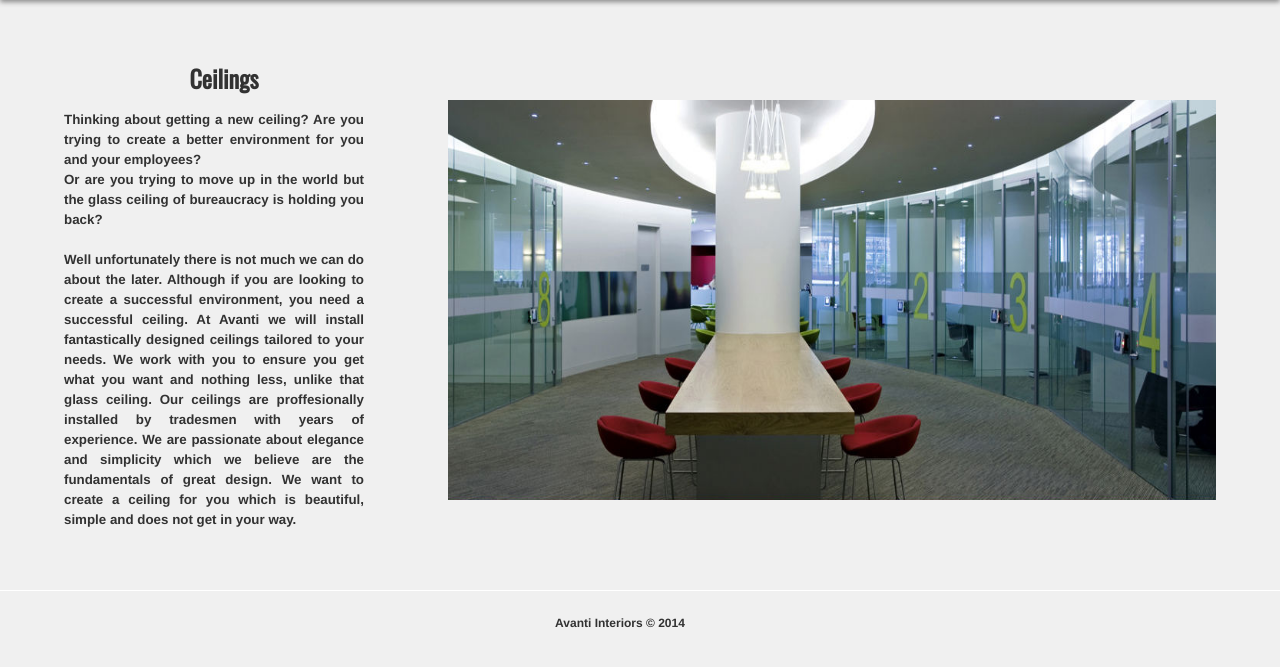
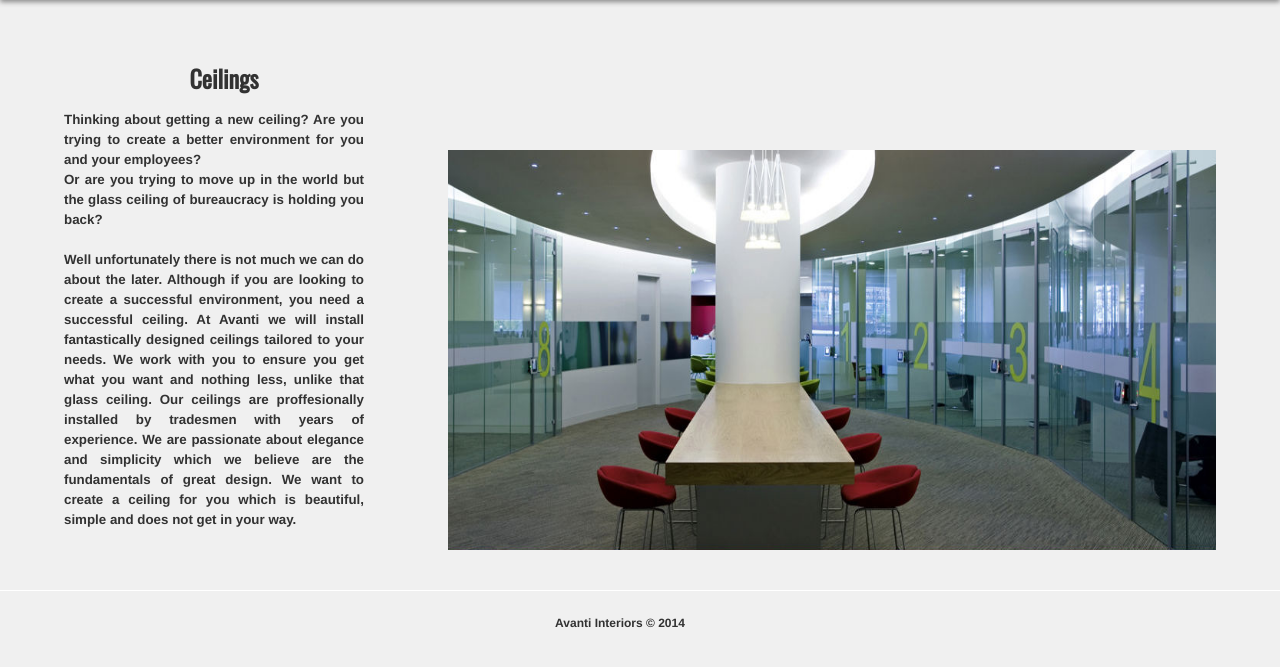
Before and after one commit to craigpullar/Avanti-Interiors, a Django app: page /ceilings in a window 1280 px wide. Shown: the part 100-767 px from the top of the page. Run offline with Django 3.2, Linux system fonts and the light colour scheme.

Commit message:
index update

```diff
--- a/Roland/static/css/infoLayout.css
+++ b/Roland/static/css/infoLayout.css
@@ -29,7 +29,7 @@
 			}
 			img#image1 {
 	      		position:absolute;
-	      		top:200px;
+	      		top:250px;
 	      		right:5%;
 	      		width:60%;
 	      		height:400px;
```
